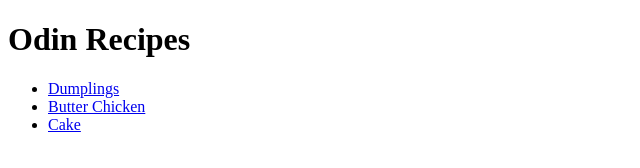
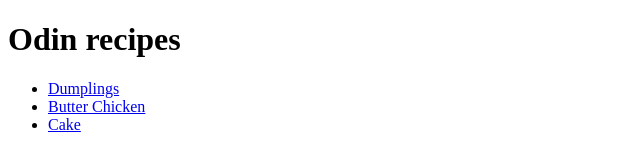
Before and after one commit to bimil7/odin-recipes, a plain HTML site: page index.html in a window 1280 px wide. Shown: the full height of the page, 0-640 px from the left. Drawn offline with Linux system fonts and the light colour scheme.

Commit message:
updated index.html

```diff
--- a/index.html
+++ b/index.html
@@ -5,7 +5,7 @@
         <title>my first project</title>
     </head>
     <body>
-        <h1>Odin Recipes</h1>
+        <h1>Odin recipes</h1>
         <ul>
             <li><a href="recipes/dumplings.html">Dumplings</a></li>
             <li><a href="recipes/butter chicken.html">Butter Chicken</a></li>
```
